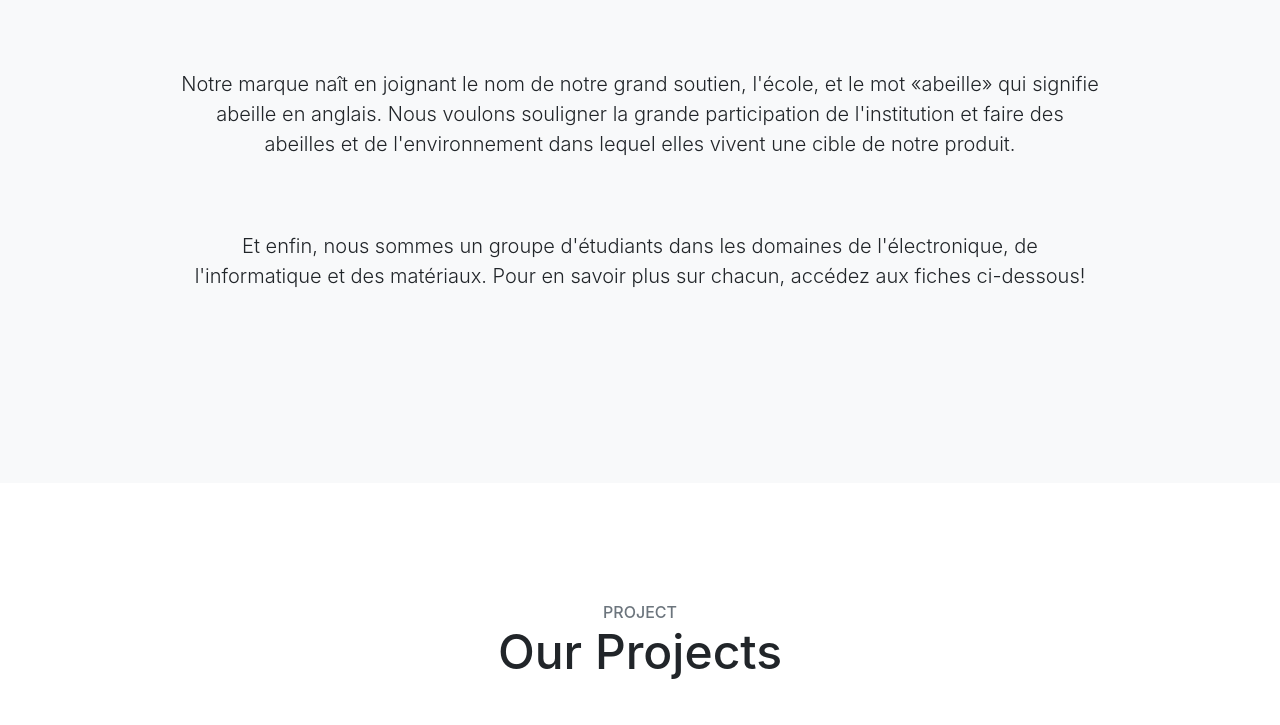
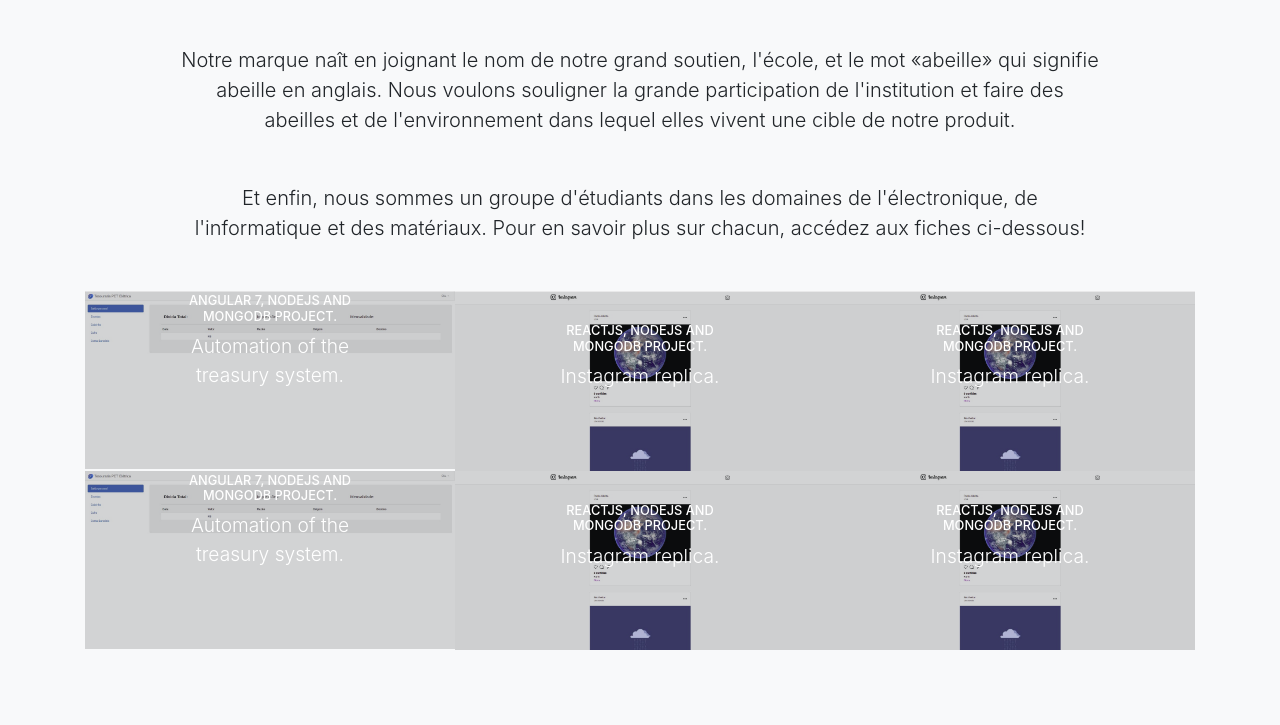
Before and after one commit to polybee-admin/polybee-admin.github.io, a website with bundled scripts: page index.html in a window 1280 px wide. Shown: the part 1029-1754 px from the top of the page. Built offline with nearby package versions, Linux system fonts and the light colour scheme.

Commit message:
About us change

```diff
--- a/index.html
+++ b/index.html
@@ -21,6 +21,8 @@
   <!-- Custom CSS -->
   <link href="css/stylish-portfolio.min.css" rel="stylesheet">
 
+  <!-- icon -->
+  <link rel="icon" href="./favicon.ico">
 </head>
 
 <body id="page-top">
@@ -70,9 +72,79 @@
       <div class="row">
         <div class="col-lg-10 mx-auto">
           <h2>À propos de nous...</h2>
-          <p class="lead mb-5">Nous sommes nés au sein de l'école Polytech Paris Saclay et nous cherchons à donner vie à notre produit!</p><br>
-          <p class="lead mb-5">Notre marque naît en joignant le nom de notre grand soutien, l'école, et le mot «abeille» qui signifie abeille en anglais. Nous voulons souligner la grande participation de l'institution et faire des abeilles et de l'environnement dans lequel elles vivent une cible de notre produit.</p><br>
-          <p class="lead mb-5">Et enfin, nous sommes un groupe d'étudiants dans les domaines de l'électronique, de l'informatique et des matériaux. Pour en savoir plus sur chacun, accédez aux fiches ci-dessous!</p><br>
+          <p class="lead mb-5">Nous sommes nés au sein de l'école Polytech Paris Saclay et nous cherchons à donner vie à notre produit!</p>
+          <p class="lead mb-5">Notre marque naît en joignant le nom de notre grand soutien, l'école, et le mot «abeille» qui signifie abeille en anglais. Nous voulons souligner la grande participation de l'institution et faire des abeilles et de l'environnement dans lequel elles vivent une cible de notre produit.</p>
+          <p class="lead mb-5">Et enfin, nous sommes un groupe d'étudiants dans les domaines de l'électronique, de l'informatique et des matériaux. Pour en savoir plus sur chacun, accédez aux fiches ci-dessous!</p>
+        </div>
+      </div>
+      <div class="row no-gutters">
+        <div class="col-lg-4">
+          <a class="portfolio-item" href="https://github.com/Avelarian/tesouraria-pet">
+            <span class="caption">
+              <span class="caption-content">
+                <h2>Angular 7, NodeJS and MongoDB project.</h2>
+                <p class="mb-0">Automation of the treasury system.</p>
+              </span>
+            </span>
+            <img class="img-fluid" src="img/project1.jpeg" alt="">
+          </a>
+        </div>
+        <div class="col-lg-4">
+          <a class="portfolio-item" href="https://github.com/Avelarian/instagram-replica">
+            <span class="caption">
+              <span class="caption-content">
+                <h2>ReactJS, NodeJS and MongoDB project.</h2>
+                <p class="mb-0">Instagram replica.</p>
+              </span>
+            </span>
+            <img class="img-fluid" src="img/project2.jpeg" alt="">
+          </a>
+        </div>
+        <div class="col-lg-4">
+          <a class="portfolio-item" href="https://github.com/Avelarian/instagram-replica">
+            <span class="caption">
+              <span class="caption-content">
+                <h2>ReactJS, NodeJS and MongoDB project.</h2>
+                <p class="mb-0">Instagram replica.</p>
+              </span>
+            </span>
+            <img class="img-fluid" src="img/project2.jpeg" alt="">
+          </a>
+        </div>
+      </div>
+      <div class="row no-gutters">
+        <div class="col-lg-4">
+          <a class="portfolio-item" href="https://github.com/Avelarian/tesouraria-pet">
+            <span class="caption">
+              <span class="caption-content">
+                <h2>Angular 7, NodeJS and MongoDB project.</h2>
+                <p class="mb-0">Automation of the treasury system.</p>
+              </span>
+            </span>
+            <img class="img-fluid" src="img/project1.jpeg" alt="">
+          </a>
+        </div>
+        <div class="col-lg-4">
+          <a class="portfolio-item" href="https://github.com/Avelarian/instagram-replica">
+            <span class="caption">
+              <span class="caption-content">
+                <h2>ReactJS, NodeJS and MongoDB project.</h2>
+                <p class="mb-0">Instagram replica.</p>
+              </span>
+            </span>
+            <img class="img-fluid" src="img/project2.jpeg" alt="">
+          </a>
+        </div>
+        <div class="col-lg-4">
+          <a class="portfolio-item" href="https://github.com/Avelarian/instagram-replica">
+            <span class="caption">
+              <span class="caption-content">
+                <h2>ReactJS, NodeJS and MongoDB project.</h2>
+                <p class="mb-0">Instagram replica.</p>
+              </span>
+            </span>
+            <img class="img-fluid" src="img/project2.jpeg" alt="">
+          </a>
         </div>
       </div>
     </div>
```
Also changed, not shown: favicon.ico (added), img/png/2.png (added).
